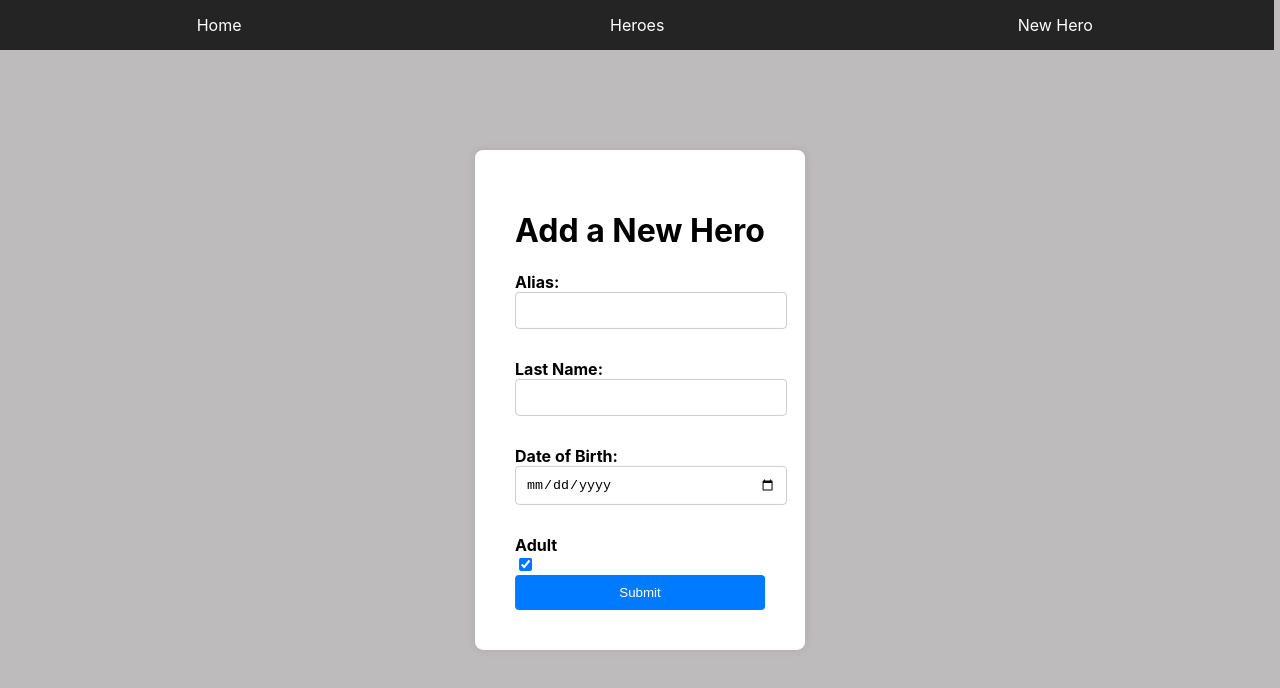
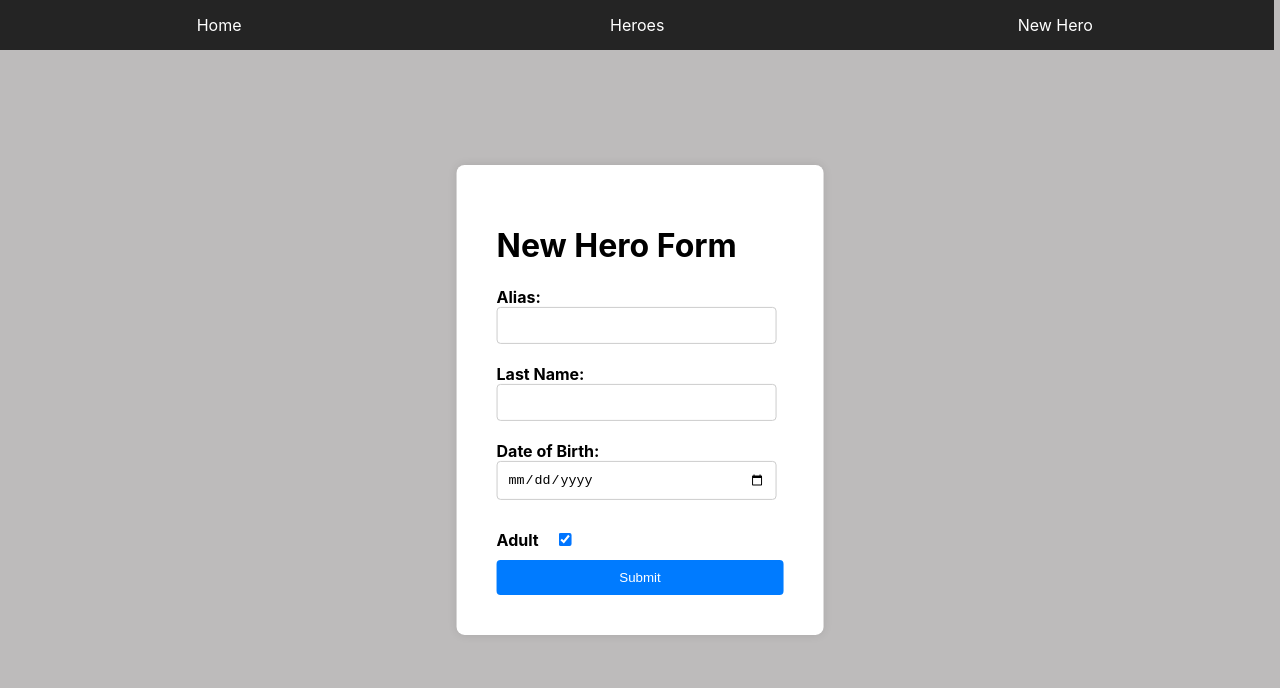
Before and after one commit to tru-salomon/pair-project-mod4-FE, a React (Vite) app: page /new in a window 1280 px wide. Shown: the top 688 px of the page. Built offline with nearby package versions, Linux system fonts and the light colour scheme.

Commit message:
Fixed Form designs

```diff
--- a/src/components/NewHeroform.jsx
+++ b/src/components/NewHeroform.jsx
@@ -38,7 +38,7 @@ const NewHeroForm = () => {
         <div className='container'>
             <div className='form-wrapper'>
                 <div className="form-container">
-                    <h1>Add a New Hero</h1>
+                    <h1>New Hero Form</h1>
                     <form onSubmit={handleSubmit}>
                         <div>
                             <label htmlFor="alias">Alias:</label>
@@ -74,7 +74,7 @@ const NewHeroForm = () => {
                             />
                         </div>
                         <div className='checkbox'>
-                            <label htmlFor="adult">Adult</label>
+                            <label className='check-label' htmlFor="adult">Adult</label>
                             <input
                                 type="checkbox"
                                 id="adult"
--- a/src/formStyles.css
+++ b/src/formStyles.css
@@ -6,6 +6,7 @@ body {
     padding: 0;
     background-color: #bdbbbb;
 }
+
 .form-wrapper {
     display: flex;
     align-items: center;
@@ -25,7 +26,7 @@ body {
 }
 
 .form-container label {
-    display: block;
+    /* display: block; */
     font-weight: bold;
     margin-top: 10px;
     color: black;
@@ -33,7 +34,7 @@ body {
 
 .form-container input[type="text"],
 .form-container input[type="date"] {
-    width: 100%;
+    width: 90%;
     padding: 10px;
     margin-bottom: 20px;
     border: 1px solid #ccc;
@@ -41,7 +42,8 @@ body {
 }
 
 .form-container input[type="checkbox"] {
-    margin-right: 10px;
+    margin-left: 20px;
+    margin-top: 12px;
 }
 
 .form-container button {
@@ -54,6 +56,12 @@ body {
     width: 100%;
 }
 
+.checkbox {
+    display: flex;
+    margin-bottom: 10px;
+}
+
+
 /* Responsive styles for smaller screens */
 @media (max-width: 400px) {
 
```
